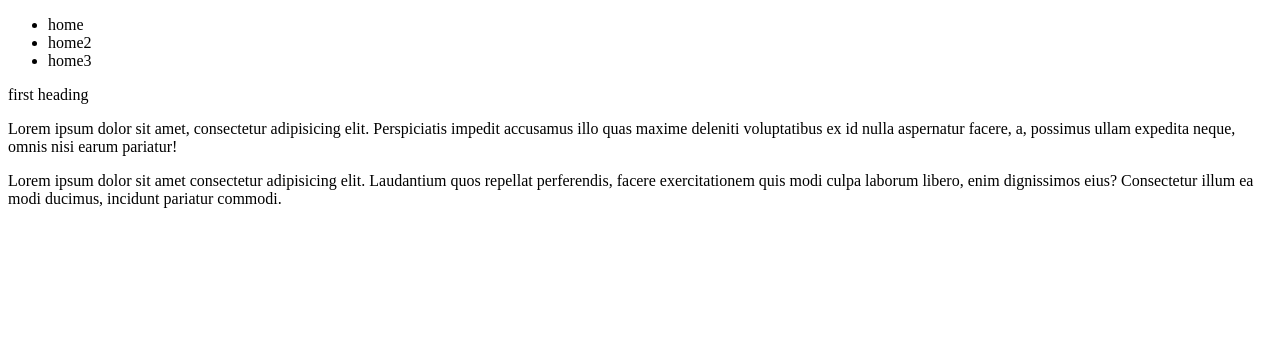
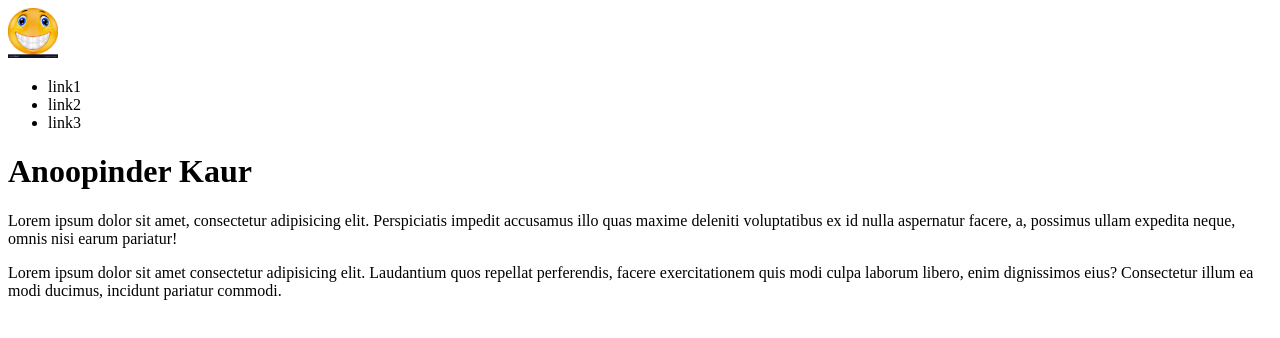
Before and after one commit to kaur0550/starter, a plain HTML site: page index.html in a window 1280 px wide. Drawn offline with Linux system fonts and the light colour scheme.

Commit message:
added name in index file and description and link in readme

```diff
--- a/index.html
+++ b/index.html
@@ -8,19 +8,19 @@
 </head>
 <body>
     <header>
-
+        <img id="logo" src="smiley.jpg" alt="Smiley Face" style="width:50px; height:50px;"/>
             <nav>
                 <ul>
-                    <li> home</li>
-                    <li>home2</li>
-                    <li>home3</li>
+                    <li> link1</li>
+                    <li>link2</li>
+                    <li>link3</li>
                 </ul>
             </nav>
     </header>
 
 <main>
 
-    <h>first heading</h>
+    <h1>Anoopinder Kaur</h1>
         <p>Lorem ipsum dolor sit amet, consectetur adipisicing elit. Perspiciatis impedit accusamus illo quas maxime deleniti voluptatibus ex id nulla aspernatur facere, a, possimus ullam expedita neque, omnis nisi earum pariatur!</p>
 
         <p>Lorem ipsum dolor sit amet consectetur adipisicing elit. Laudantium quos repellat perferendis, facere exercitationem quis modi culpa laborum libero, enim dignissimos eius? Consectetur illum ea modi ducimus, incidunt pariatur commodi.</p>
```
Also changed, not shown: smiley.jpg (added), 1 other file.
